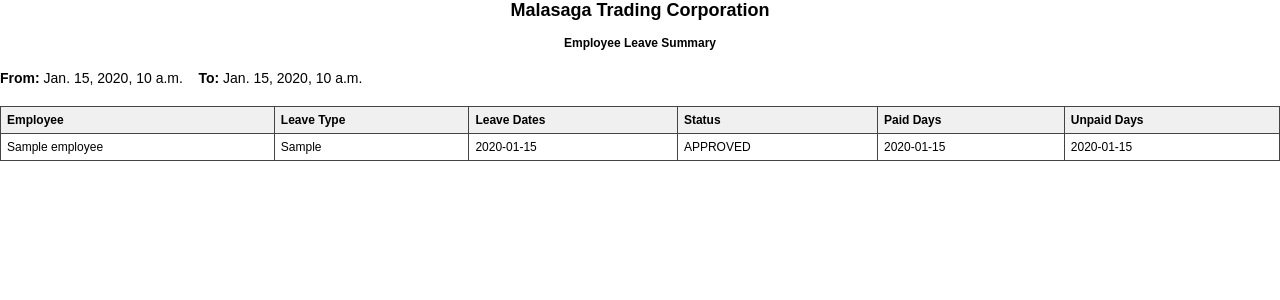
After one commit to rravenorr/Thesis-Deployment, a Django app: template core/templates/leave_summary_template.html in a window 1280 px wide. The commit adds this page. Shown: the top 300 px of the page. Run offline with Django 5.2, Linux system fonts and the light colour scheme; the template is opened without the code that fills it: most values are stand-ins (such as "Sample title", 1, 10 or a date in 2020); some libraries are stand-ins or nearby versions.

Commit message:
both pdf operational

```diff
--- a/ShipCheck/urls.py
+++ b/ShipCheck/urls.py
@@ -44,6 +44,8 @@ urlpatterns = [
     path('employee/<int:pk>/reset-password/', views.reset_employee_password, name='reset_employee_password'),
     path('leave/<int:pk>/', views.leave_request_detail, name='leave_request_detail'),
     path('leave/<int:pk>/pdf/', views.leave_pdf_view, name='leave_pdf'),
+    path('leave/summary/pdf/', views.leave_summary_pdf, name='leave_summary_pdf'),
+
 
 
 
--- a/core/templates/leave_pdf_template.html
+++ b/core/templates/leave_pdf_template.html
@@ -6,6 +6,10 @@
     <meta charset="utf-8">
     <title>Leave Request #{{ leave.leave_number }}</title>
     <style>
+        @page {
+            margin: 20mm 15mm; /* Smaller page margins for PDF */
+        }
+
         body {
             font-family: "Times New Roman", serif;
             font-size: 14px;
--- /dev/null
+++ b/core/templates/leave_summary_template.html
@@ -0,0 +1,82 @@
+<!DOCTYPE html>
+<html>
+<head>
+    <meta charset="utf-8">
+    <title>Leave Summary</title>
+    <style>
+        @page {
+            margin: 20mm 15mm; /* Smaller page margins for PDF */
+        }
+
+        body {
+            font-family: Arial, sans-serif;
+            font-size: 12px;
+            margin: 0;
+            padding: 0;
+        }
+
+        h2, p {
+            text-align: center;
+            margin: 0;
+        }
+
+        p.subheading {
+            margin: 15px 0 20px 0;
+        }
+
+        table {
+            width: 100%;
+            border-collapse: collapse;
+            font-size: 12px;
+        }
+
+        th, td {
+            border: 1px solid #444;
+            padding: 6px;
+            text-align: left;
+        }
+
+        th {
+            background-color: #f0f0f0;
+        }
+
+        .summary {
+            text-align: left;
+            margin: 10px 0 20px 0;
+            font-size: 14px;
+        }
+    </style>
+</head>
+<body>
+    <h2>Malasaga Trading Corporation</h2>
+    <p class="subheading"><strong>Employee Leave Summary</strong></p>
+    <p class="summary"><strong>From:</strong> {{ start_date }} &nbsp;&nbsp; <strong>To:</strong> {{ end_date }}</p>
+
+    <table>
+        <thead>
+            <tr>
+                <th>Employee</th>
+                <th>Leave Type</th>
+                <th>Leave Dates</th>
+                <th>Status</th>
+                <th>Paid Days</th>
+                <th>Unpaid Days</th>
+            </tr>
+        </thead>
+        <tbody>
+        {% for leave in leaves %}
+            <tr>
+                <td>{{ leave.employee }}</td>
+                <td>{{ leave.leave_type }}</td>
+                <td>{{ leave.leave_dates }}</td>
+                <td>{{ leave.status }}</td>
+                <td>{{ leave.paid_dates }}</td>
+                <td>{{ leave.unpaid_dates }}</td>
+            </tr>
+        {% empty %}
+            <tr><td colspan="6">No leave requests in this range.</td></tr>
+        {% endfor %}
+        </tbody>
+    </table>
+</body>
+</html>
```
Also changed, not shown: core/templates/leave_response_general.html (+21 -2 lines), core/views.py (+52 -0 lines).
